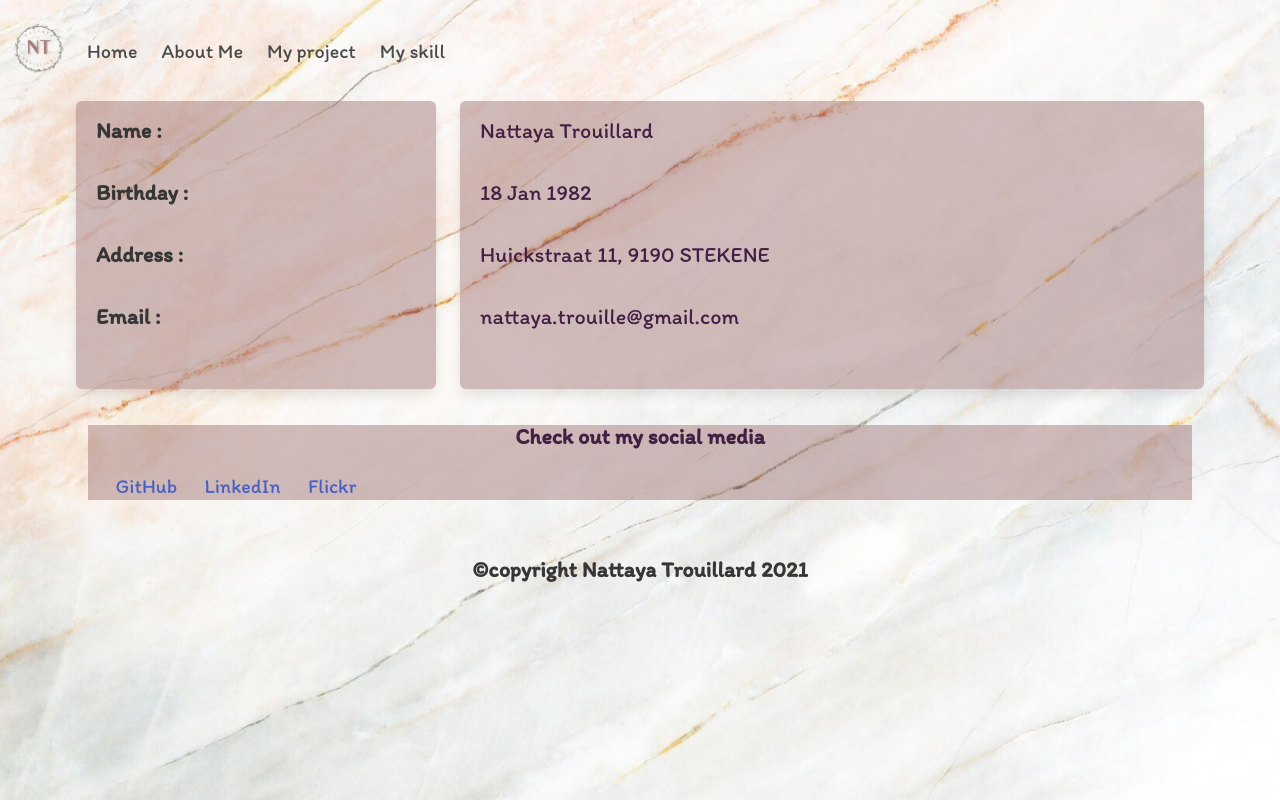
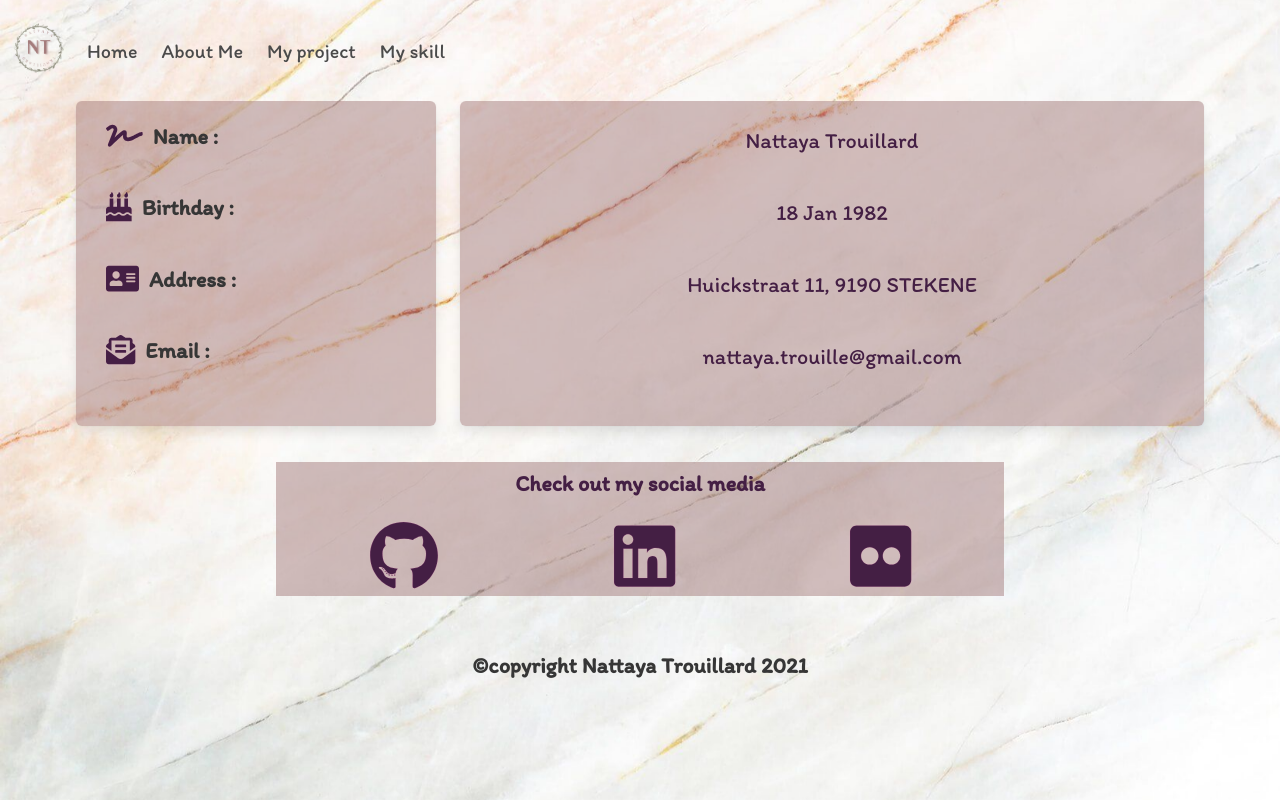
Before and after one commit to Nattaya-TR/Portfolio, an Angular app in the folder Portfolio/: page /about in a window 1280 px wide. Built offline with nearby package versions, Linux system fonts and the light colour scheme.

Commit message:
add styling about me page

```diff
--- a/Portfolio/src/app/profile/about-me/about-me.component.html
+++ b/Portfolio/src/app/profile/about-me/about-me.component.html
@@ -4,10 +4,11 @@
     <div class="tile is-parent">
       <article class="tile is-child box">
         <div class="content">
-          <p><strong>Name : </strong></p><br>
-          <p><strong>Birthday : </strong></p><br>
-          <p><strong>Address : </strong></p><br>
-          <p><strong>Email : </strong></p><br>
+
+          <p><fa-icon [icon]="name" size="lg"></fa-icon><strong>Name : </strong></p><br>
+          <p><fa-icon [icon]="birthday" size="lg"></fa-icon><strong>Birthday : </strong></p><br>
+          <p><fa-icon [icon]="address" size="lg"></fa-icon><strong>Address : </strong></p><br>
+          <p><fa-icon [icon]="email" size="lg"></fa-icon><strong>Email : </strong></p><br>
         </div>
       </article>
     </div>
@@ -24,33 +25,24 @@
     </div>
   </div>
 
-    <div class="is-ancestor social">
-    <div class="tile is-parent">
+  <div class="is-ancestor social ">
+    <div class="tile is-parent is-8">
       <article class="tile is-child">
-      <div class="title">
-        <p>Check out my social media</p>
-      </div>
-      <div class="content">
-        <span class="icon-text">
-          <span class="icon">
-            <i class="feb fa-github" ></i>
-          </span>
-         <span><a  href="https://github.com/Nattaya-TR">GitHub</a></span>
-        </span>
-        <span class="icon-text">
-          <span class="icon">
-            <i class="fab fa-linkedin"></i>
-          </span>
-        <span><a href="https://www.linkedin.com/in/nattaya-trouillard/">LinkedIn</a></span>
-        </span>
+        <div class="title">
+          <p>Check out my social media</p>
+        </div>
+        <div class="content allLink">
+            <a href="https://github.com/Nattaya-TR">
+              <fa-icon [icon]="faGithub" size="5x"></fa-icon>
+            </a>
+            <a href="https://www.linkedin.com/in/nattaya-trouillard/">
+              <fa-icon [icon]="faLinkedIn" size="5x"></fa-icon>
+            </a>
 
-        <span class="icon-text">
-        <span class="icon">
-          <i class="fab fa-linkedin"></i>
-        </span>
-        <span><a href="https://www.flickr.com/photos/natisworld/">Flickr</a></span>
-        </span>
-      </div>
+            <a href="https://www.flickr.com/photos/natisworld/">
+              <fa-icon [icon]="faFlickr" size="5x"></fa-icon>
+            </a>
+        </div>
       </article>
     </div>
   </div>
--- a/Portfolio/src/app/profile/about-me/about-me.component.scss
+++ b/Portfolio/src/app/profile/about-me/about-me.component.scss
@@ -9,14 +9,27 @@
   }
 }
 
-.social {
+.is-8 {
   margin-left: auto;
   margin-right: auto;
   p {
     text-align: center;
+    margin-top: 10px;
    }
-   a {
-     font-family: $family-cursive;
-     font-size: 20px;
-   }
+  .allLink {
+    display: flex;
+    justify-content: space-around;
+    margin: 5px;
+  }
 }
+
+fa-icon {
+  stroke: $pink;
+  color: $dark;
+  padding: 10px;
+}
+
+a:hover {
+  transform: scale(1.2);
+  cursor: pointer;
+}
--- a/Portfolio/src/app/profile/about-me/about-me.component.ts
+++ b/Portfolio/src/app/profile/about-me/about-me.component.ts
@@ -1,5 +1,6 @@
 import { Component, OnInit } from '@angular/core';
 import { faGithub, faLinkedin, faFlickr} from '@fortawesome/free-brands-svg-icons';
+import { faSignature, faBirthdayCake, faAddressCard, faEnvelopeOpenText} from '@fortawesome/free-solid-svg-icons';
 
 @Component({
   selector: 'app-about-me',
@@ -7,9 +8,13 @@ import { faGithub, faLinkedin, faFlickr} from '@fortawesome/free-brands-svg-icon
   styleUrls: ['./about-me.component.scss']
 })
 export class AboutMeComponent implements OnInit {
- /*faGithub = faGithub;
+ faGithub = faGithub;
  faLinkedIn = faLinkedin;
- faFlickr = faFlickr;*/
+ faFlickr = faFlickr;
+  name = faSignature;
+  birthday = faBirthdayCake;
+  address = faAddressCard;
+  email = faEnvelopeOpenText;
   constructor() { }
 
   ngOnInit(): void {
--- a/Portfolio/src/app/profile/header/header.component.html
+++ b/Portfolio/src/app/profile/header/header.component.html
@@ -1,7 +1,7 @@
 
 <nav class="navbar" role="navigation" aria-label="main-navigation">
   <div class="navbar-brand">
-    <a><img class="logo" src="{{LogoImage}}" alt="logo"></a>
+    <a routerLink=""><img class="logo" src="{{LogoImage}}" alt="logo"></a>
     <a class="navbar-item" routerLink=""> Home </a>
     <a class="navbar-item" routerLink="/about" > About Me </a>
     <a class="navbar-item" routerLink="/project"> My project </a>
--- a/Portfolio/src/app/profile/header/header.component.scss
+++ b/Portfolio/src/app/profile/header/header.component.scss
@@ -16,3 +16,7 @@ nav {
   height: 75px;
   border-radius: 50%;
 }
+
+a:hover {
+  transform: scale(1.2);
+}
```
